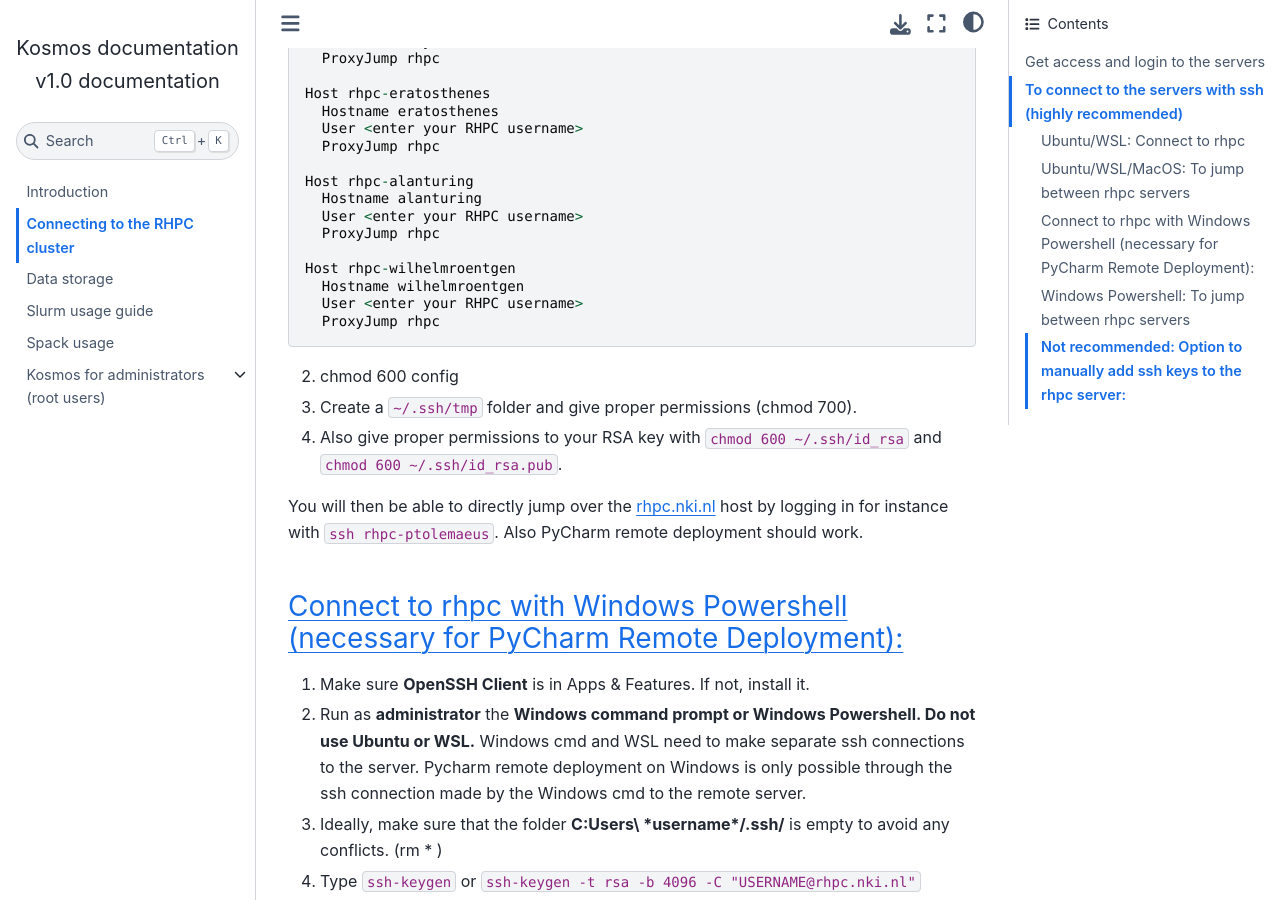
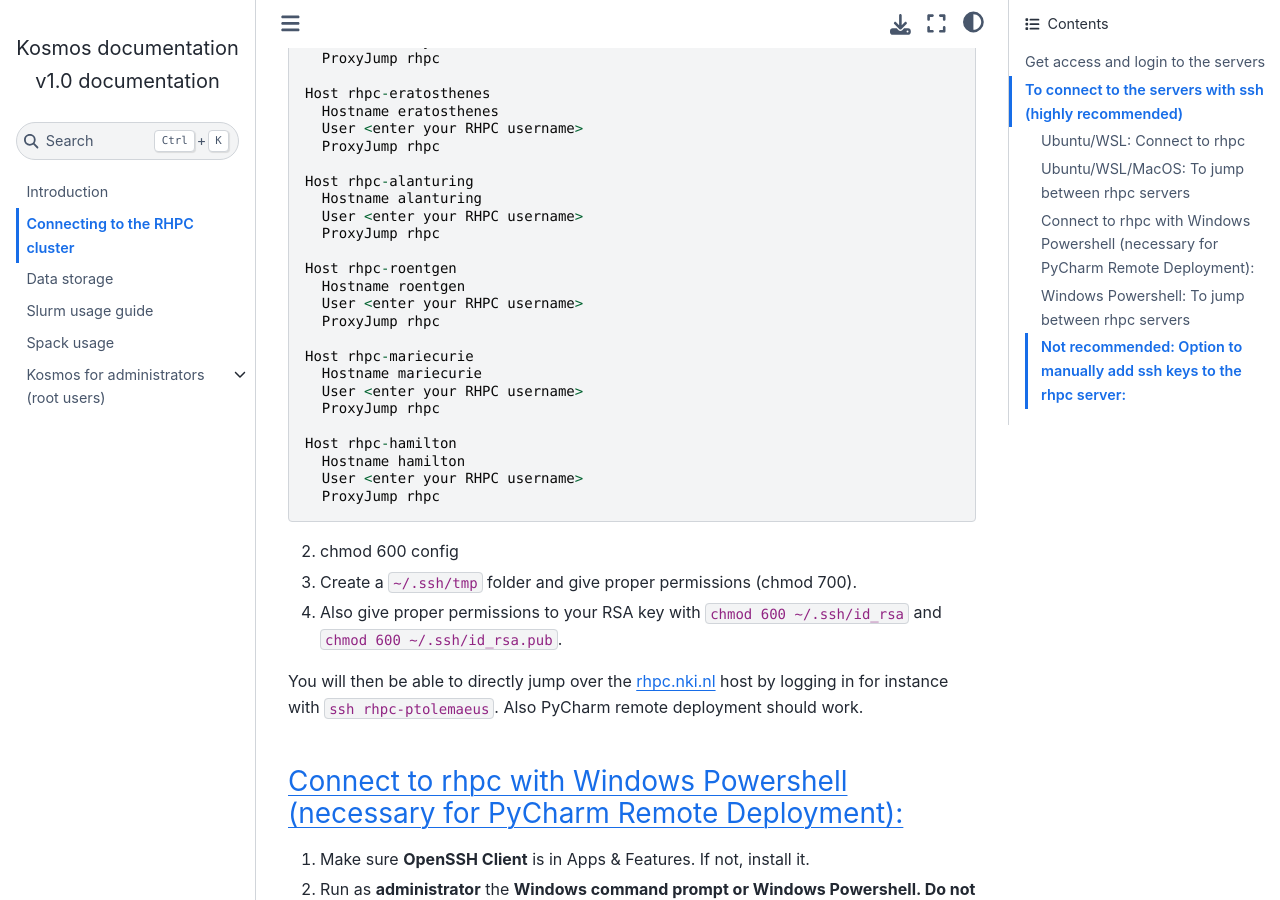
Before and after one commit to NKI-AI/kosmos-documentation, a Sphinx documentation site: the page built from docs/connecting.rst, in a window 1280 px wide and 900 px high, scrolled down 2386 px. Built offline with Sphinx 7.4.7 and the Sphinx Book theme 1.1.4, drawn with Linux system fonts in a browser that asks for light colours; pages that are not in the unit, such as notebooks, are missing from menus; some of the changed text lies outside the part shown.

Commit message:
Add servers

```diff
--- a/docs/connecting.rst
+++ b/docs/connecting.rst
@@ -107,8 +107,18 @@ Ubuntu/WSL/MacOS: To jump between rhpc servers
      User <enter your RHPC username>
      ProxyJump rhpc
 
-   Host rhpc-wilhelmroentgen
-     Hostname wilhelmroentgen
+   Host rhpc-roentgen
+     Hostname roentgen
+     User <enter your RHPC username>
+     ProxyJump rhpc
+
+   Host rhpc-mariecurie
+     Hostname mariecurie
+     User <enter your RHPC username>
+     ProxyJump rhpc
+
+   Host rhpc-hamilton
+     Hostname hamilton
      User <enter your RHPC username>
      ProxyJump rhpc
 
@@ -242,6 +252,16 @@ Windows Powershell: To jump between rhpc servers
         User <enter your RHPC username>
         ProxyCommand ssh -W %h:%p rhpc
 
+      Host rhpc-mariecurie
+        Hostname mariecurie
+        User <enter your RHPC username>
+        ProxyCommand ssh -W %h:%p rhpc
+
+      Host rhpc-hamilton
+        Hostname hamilton
+        User <enter your RHPC username>
+        ProxyCommand ssh -W %h:%p rhpc
+
    Save as ``config`` (no extention) in the ``C:/Users/your_username/.ssh`` directory.
 
 #.
```
